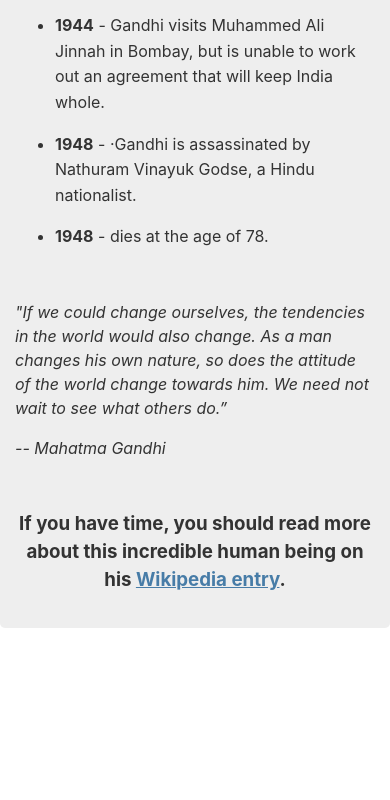
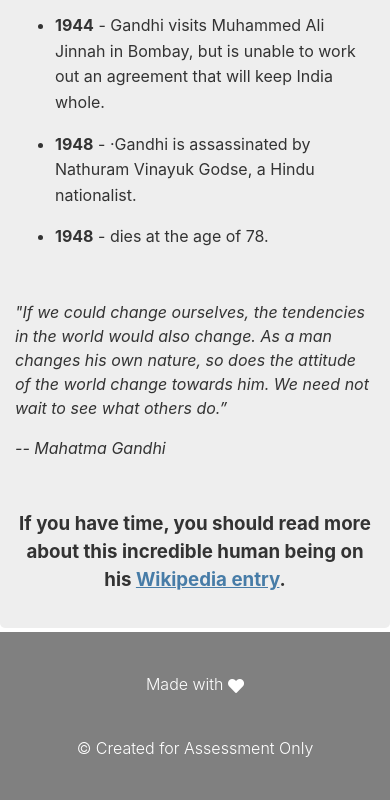
Before and after one commit to SHWETA300901/My-Portfolio, a plain HTML site: page Tribute page.html in a window 390 px wide. Shown: the part 1685-2485 px from the top of the page. Before the commit the page ends 2313 px from the top, so only its background shows below. Drawn offline with Linux system fonts and the light colour scheme.

Commit message:
modified

```diff
--- a/BMI Calculator/button.css
+++ b/BMI Calculator/button.css
@@ -81,3 +81,28 @@ tr:hover td{
 p{
 	font-size:5mm;
 }
+
+footer {
+  font-weight: 300;
+  display: flex;
+  box-sizing: border-box;
+  justify-content: space-evenly;
+  padding: 2rem;
+  background: #e3f2fd;
+  border-top: 4px solid gray;
+}
+
+footer > p {
+  margin: 2rem;
+}
+
+footer i {
+  vertical-align: middle;
+}
+
+@media (max-width: 28.75em) {
+  footer {
+    flex-direction: column;
+    text-align: center;
+  }
+}
--- a/Tribute Page.css
+++ b/Tribute Page.css
@@ -94,3 +94,30 @@ blockquote {
   margin: 0 auto 50px auto;
   text-align: left;
 }
+
+
+footer {
+  font-weight: 300;
+  display: flex;
+  box-sizing: border-box;
+  justify-content: space-evenly;
+  padding: 2rem;
+  background: gray;
+  color:white;
+  border-top: 4px solid ;
+}
+
+footer > p {
+  margin: 2rem;
+}
+
+footer i {
+  vertical-align: middle;
+}
+
+@media (max-width: 28.75em) {
+  footer {
+    flex-direction: column;
+    text-align: center;
+  }
+}
--- a/Tribute page.html
+++ b/Tribute page.html
@@ -5,6 +5,20 @@
   <title>Tribute Page</title>
   <link rel="icon" type="image/png" href=".\Images\tribute-icon.png">
   <link rel="stylesheet" href="Tribute Page.css"/>
+  <link
+  rel="stylesheet"
+  href="https://use.fontawesome.com/releases/v5.8.2/css/all.css"
+  integrity="sha384-oS3vJWv+0UjzBfQzYUhtDYW+Pj2yciDJxpsK1OYPAYjqT085Qq/1cq5FLXAZQ7Ay"
+  crossorigin="anonymous"
+/>
+<link
+  href="https://fonts.googleapis.com/css?family=Poppins:200i,300,400&display=swap"
+  rel="stylesheet"
+/>
+<link
+  href="https://fonts.googleapis.com/css?family=Raleway:700&display=swap"
+  rel="stylesheet"
+/>
 </head>
 <body>
 <main id="main">
@@ -80,5 +94,16 @@
     </h3>
   </section>
 </main>
+
+<footer>
+  <p>
+    Made with <i class="fas fa-heart"></i>
+  </p>
+  <p>
+    &copy; Created for Assessment Only
+
+  </p>
+</footer>
+
 </body>
 </html>
--- a/portfolio.css
+++ b/portfolio.css
@@ -124,7 +124,7 @@ img {
   justify-content: center;
   align-items: center;
   width: 100%;
-  height: 100vh;
+  height: 90vh;
   background-color: #000;
   background-image: linear-gradient(62deg, #3a3d40 0%, #181719 100%);
 }
@@ -233,7 +233,7 @@ img {
   align-items: center;
   text-align: center;
   width: 100%;
-  height: 80vh;
+  height: 70vh;
   padding: 0 2rem;
   background: var(--main-gray);
 }
@@ -274,6 +274,7 @@ img {
 footer {
   font-weight: 300;
   display: flex;
+  box-sizing: border-box;
   justify-content: space-evenly;
   padding: 2rem;
   background: var(--main-gray);
```
Also changed, not shown: BMI Calculator/about.html (+9 -0 lines), BMI Calculator/base.html (+9 -0 lines), BMI Calculator/over.html (+9 -0 lines), BMI Calculator/under.html (+11 -0 lines).
